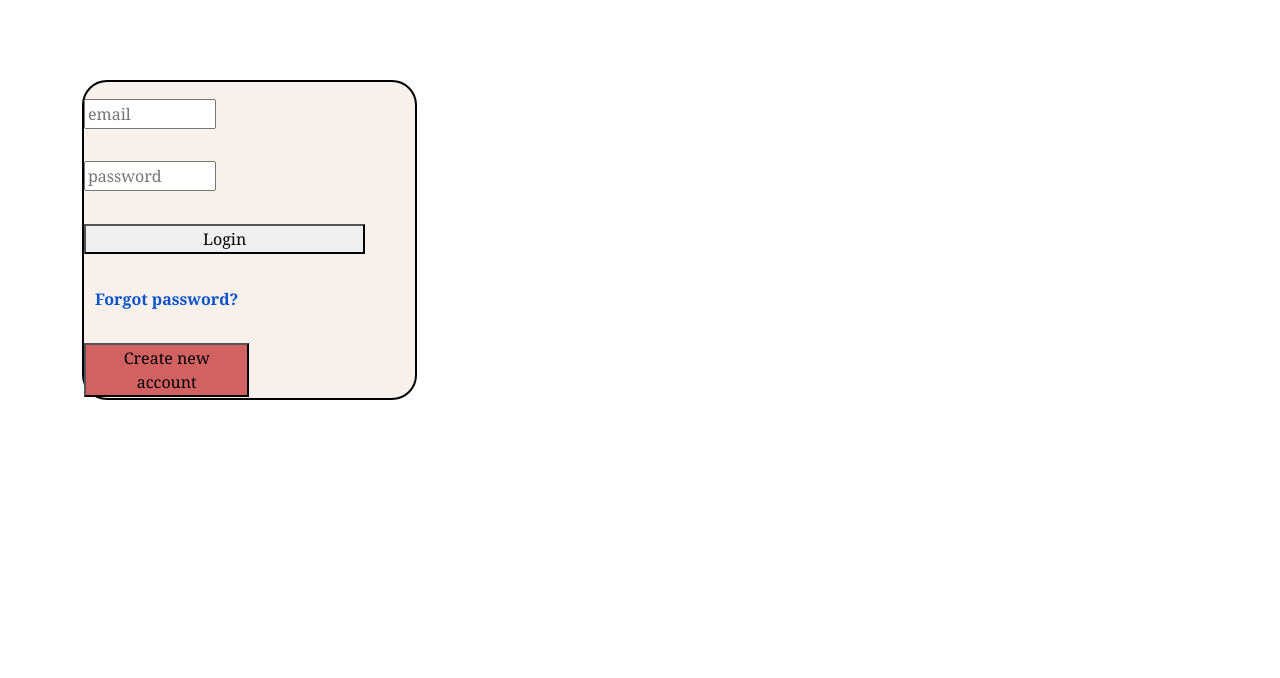
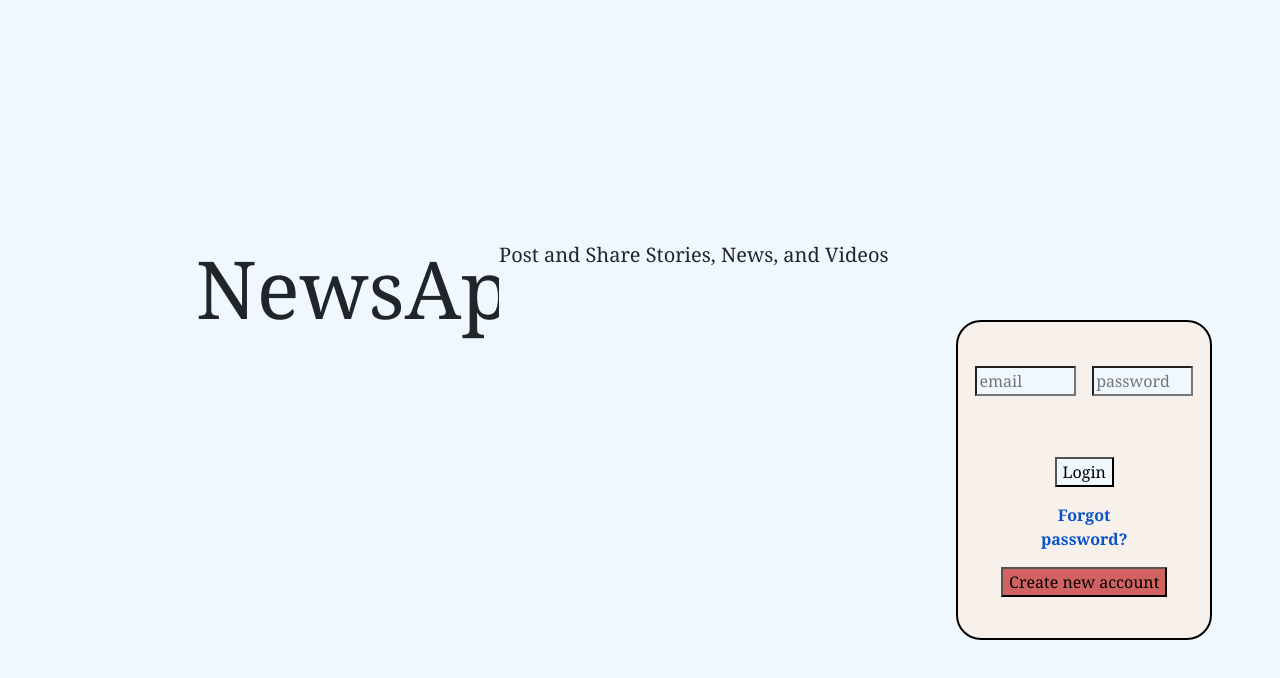
Before and after one commit to gwentzel26/newsApp_API, a React (Create React App) app in the folder client/newsapp/: page / in a window 1280 px wide. Shown: the top 678 px of the page. Built offline with nearby package versions, Linux system fonts and the light colour scheme.

Commit message:
Updated login form and register routes

```diff
--- a/client/newsapp/src/App.css
+++ /dev/null
@@ -1,42 +0,0 @@
-.App {
-  text-align: center;
-}
-
-.App-logo {
-  height: 40vmin;
-  pointer-events: none;
-}
-
-@media (prefers-reduced-motion: no-preference) {
-  .App-logo {
-    animation: App-logo-spin infinite 20s linear;
-  }
-}
-
-.App-header {
-  background-color: #282c34;
-  min-height: 100vh;
-  display: flex;
-  flex-direction: column;
-  align-items: center;
-  justify-content: center;
-  font-size: calc(10px + 2vmin);
-  color: white;
-}
-
-.App-link {
-  color: #61dafb;
-}
-
-@keyframes App-logo-spin {
-  from {
-    transform: rotate(0deg);
-  }
-  to {
-    transform: rotate(360deg);
-  }
-}
-
-.container {
-  height: 100vh;
-}
--- a/client/newsapp/src/App.js
+++ b/client/newsapp/src/App.js
@@ -1,8 +1,9 @@
 import React from 'react';
 import {BrowserRouter, Routes, Route, Link} from "react-router-dom";
 import logo from './logo.svg';
-import './App.css';
-import Login from './components/login-template';
+import './css/App.css';
+import LoginPage from './pages/login';
+import RegisterPage from './pages/register';
 
 function App() {
   return (
@@ -11,14 +12,14 @@ function App() {
 
     {/* <Navbar /> */}
 
-    <div className='container'>
+
     <Routes>
-        <Route path='/' element = {<Login/>} />
-        {/* <Route path='/edit/:id' element = {<EditExercise/>} />
-        <Route path='/create' element = {<CreateExercise/>} />
-        <Route path='/user' element = {<CreateUser/>} /> */}
+        <Route path='/' element = {<LoginPage/>} />
+        <Route path='/register' element = {<RegisterPage/>} />
+        {/* <Route path='/create' element = {<CreateExercise/>} />
+        <Route path='/user' element = {<CreateUser/>} /> */ }
     </Routes>
-    </div>
+
     </BrowserRouter>
     </>
   );
--- a/client/newsapp/src/components/login-template.js
+++ /dev/null
@@ -1,32 +0,0 @@
-import React, {Component} from "react";
-import { Link } from "react-router-dom";
-import "../css/loginForm.css";
-import "bootstrap/dist/css/bootstrap.min.css";
-// const { login,
-//     register,
-//     verifyEmail,
-//     forgotPassword,
-//     resetPassword,
-//     changePassword } = require("../../../../server/controllers/authorization");
-
-export default class Login extends Component {
-    render(){
-        return(
-        <div className="card" style={{width: "30%", height: "40%"}}>
-            <input type="text" className="email" placeholder="email"></input>
-            <input type="text" className="password" placeholder="password"></input>
-            <button className="loginBtn" style={{width: "85%"}} >Login</button>
-            <div className="fgtPswdCont" style={{width: "50%"}}>
-                <Link className="fgtPswd hover-underline-animation" to="/forgotPassword">Forgot password?</Link>
-            </div>
-
-
-
-            <button className="registerBtn">Create new account
-                <Link to="/register"></Link>
-            </button>
-        </div>
-        )
-
-    }
-}
--- /dev/null
+++ b/client/newsapp/src/components/loginForm.js
@@ -0,0 +1,48 @@
+import React, { Component } from "react";
+import { Link } from "react-router-dom";
+import "../css/loginForm.css";
+import "bootstrap/dist/css/bootstrap.min.css";
+// const { login,
+//     register,
+//     verifyEmail,
+//     forgotPassword,
+//     resetPassword,
+//     changePassword } = require("../../../../server/controllers/authorization");
+
+export default class LoginForm extends Component {
+  render() {
+    return (
+      <div className="card" style={{ width: "20%", height: "40%" }}>
+        <div className="credentials">
+          <input type="text" className="email" placeholder="email"></input>
+          <input
+            type="text"
+            className="password"
+            placeholder="password"
+          ></input>
+        </div>
+
+        <div className="loginLinks" style={{ width: "100%" }}>
+          <Link to="/login">
+            <button className="loginBtn" to="/login" style={{ width: "100%" }}>
+              Login
+            </button>
+          </Link>
+
+          <div className="fgtPswdCont" style={{ width: "50%" }}>
+            <Link
+              className="fgtPswd hover-underline-animation"
+              to="/forgotPassword"
+            >
+              Forgot password?
+            </Link>
+          </div>
+
+          <Link to="/register" className="registerLink">
+            <button className="registerBtn">Create new account</button>
+          </Link>
+        </div>
+      </div>
+    );
+  }
+}
--- a/client/newsapp/src/css/loginForm.css
+++ b/client/newsapp/src/css/loginForm.css
@@ -54,9 +54,12 @@
     background-color: rgb(248, 240, 234) !important;
 }
 
+.registerLink{
+    background-color: rgb(248, 240, 234) ;
+}
 .registerBtn {
     align-items: end;
-    width: 50%;
+    width: 100%;
     margin-top: 2vh;
     margin-bottom: -2vh;
     background-color: rgb(210, 98, 98);
--- a/client/newsapp/src/css/loginPage.css
+++ b/client/newsapp/src/css/loginPage.css
@@ -8,8 +8,9 @@ body {
 }
 
 h2 {
-    margin-left: 20%;
+    margin-left: 10%;
     margin-top: 60vh;
+    font-size: 80px !important;
 
 }
 .loginHeader {
@@ -17,8 +18,11 @@ h2 {
     margin-top: 30vh;
     justify-content: space-evenly;
 
+
     /* align-content: center; */
 }
 .appDescrip {
+    margin-left: -10%;
     margin-bottom: 0%;
+    font-size: 20px;
 }
--- a/client/newsapp/src/pages/login.js
+++ b/client/newsapp/src/pages/login.js
@@ -0,0 +1,41 @@
+import React, {Component} from "react";
+import { Link } from "react-router-dom";
+import "../css/loginPage.css";
+import "bootstrap/dist/css/bootstrap.min.css";
+import LoginForm from "../components/loginForm";
+// const { login,
+//     register,
+//     verifyEmail,
+//     forgotPassword,
+//     resetPassword,
+//     changePassword } = require("../../../../server/controllers/authorization");
+
+const LoginPage = () => {
+    return(
+        <>
+        <body>
+            <div className="loginHeader" style={{width: "100%", height: "100%"}}>
+                <h2>NewsApp</h2>
+                <p className="appDescrip">Post and Share Stories, News, and Videos</p>
+                <LoginForm />
+            </div>
+
+
+
+        </body>
+
+
+
+        </>
+
+
+
+
+
+
+
+
+    )
+}
+
+export default LoginPage;
--- /dev/null
+++ b/client/newsapp/src/pages/register.js
@@ -0,0 +1,55 @@
+import React, {Component} from "react";
+import { Link } from "react-router-dom";
+import "../css/loginPage.css";
+import "bootstrap/dist/css/bootstrap.min.css";
+import LoginForm from "../components/loginForm";
+// const { login,
+//     register,
+//     verifyEmail,
+//     forgotPassword,
+//     resetPassword,
+//     changePassword } = require("../../../../server/controllers/authorization");
+
+const RegisterPage = () => {
+    return(
+        <div>
+        <h3>Create New Account</h3>
+        <form>
+            <div className="form-group">
+                <label>email:</label>
+                <input type={"text"}
+                    required
+                    className="form-control"
+                    // value={this.state.username}
+                    // onChange={this.onChangeUsername}
+                    />
+                <label>password:</label>
+                <input type={"text"}
+                    required
+                    className="form-control"
+                    // value={this.state.username}
+                    // onChange={this.onChangeUsername}
+                    />
+
+            </div>
+            <div className="form-group">
+                <input type="submit"
+                        value="Create User"
+                        className="btn btn-primary"
+
+                    />
+            </div>
+        </form>
+    </div>
+
+
+
+
+
+
+
+
+    )
+}
+
+export default RegisterPage;
```
Also changed, not shown: 2 other files (tests, documents, lock files or other folders).
